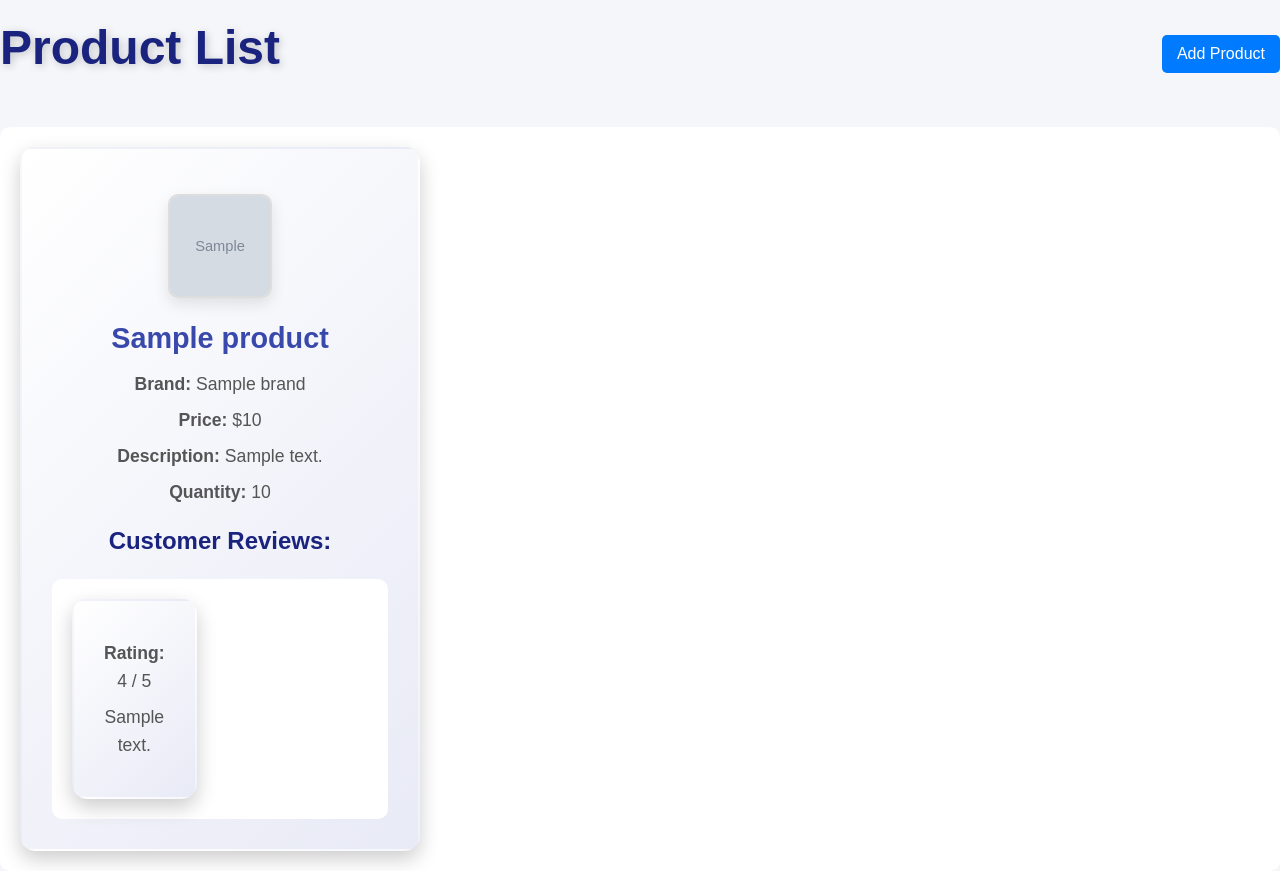
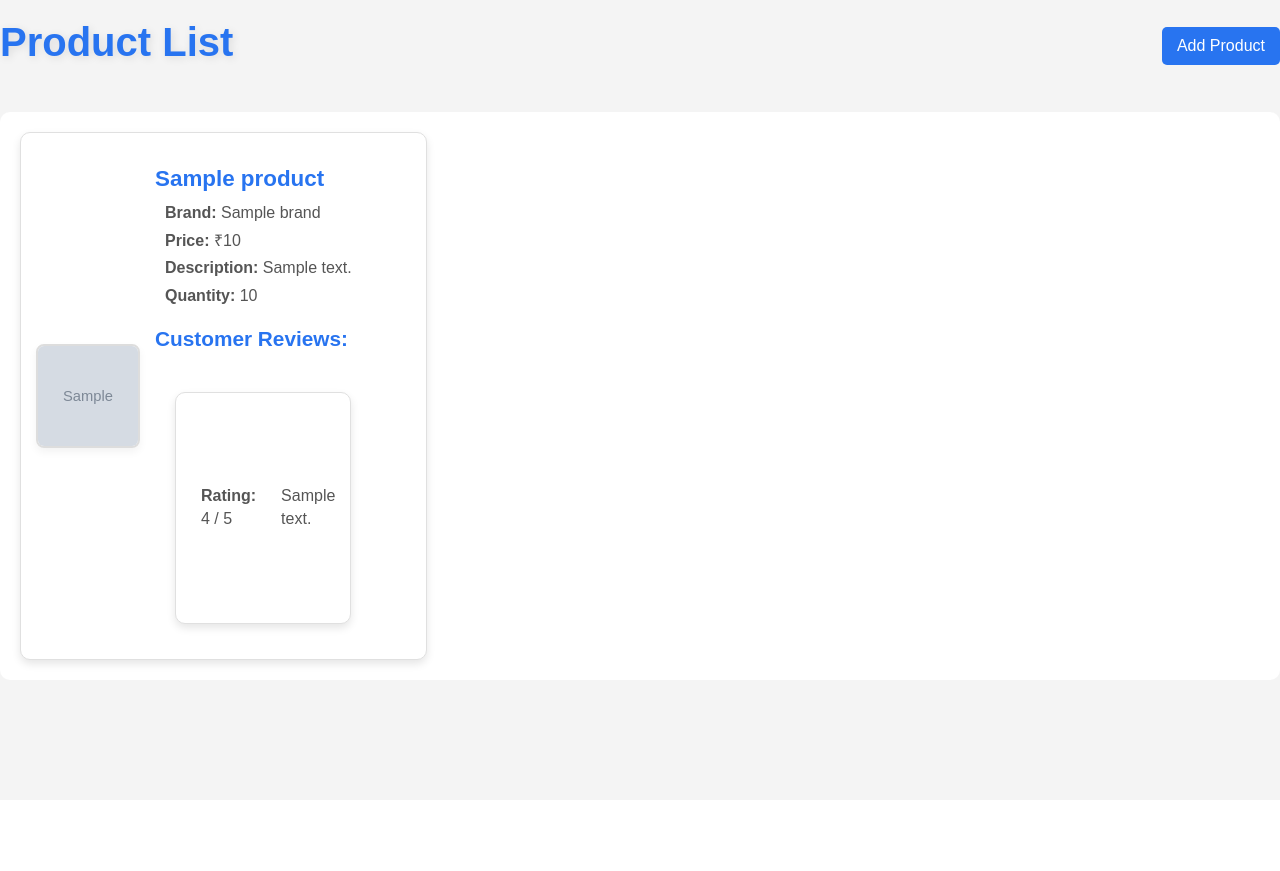
Before and after one commit to sanket-25-03/rest_mobile_sale_project, a Django app: template mobile_project/mobile_sale/templates/mobile_sale/index.html in a window 1280 px wide. After the commit the page ends 664 px from the top, so only its background shows below. Run offline with Django 3.2, Linux system fonts and the light colour scheme; the template is opened without the code that fills it: most values are stand-ins (such as "Sample title", 1, 10 or a date in 2020); grey boxes marked "Sample" are stand-in pictures.

Commit message:
comments removed

```diff
--- a/mobile_project/mobile_sale/static/css/styles.css
+++ b/mobile_project/mobile_sale/static/css/styles.css
@@ -1,84 +1,84 @@
-/* Global Styles */
 body {
     font-family: 'Poppins', Arial, sans-serif;
-    background-color: #f4f6f9; /* Light grey background for the whole page */
+    background-color: #f4f4f4;
     margin: 0;
     padding: 0;
     color: #333;
 }
 
-
 h1 {
     text-align: center;
-    color: #1a237e;
-    font-size: 3em;
+    color: #2874f0;
+    font-size: 2.5em;
     margin-top: 20px;
-    text-shadow: 2px 2px 8px rgba(0, 0, 0, 0.2);
+    text-shadow: 2px 2px 8px rgba(0, 0, 0, 0.1);
     animation: fadeIn 1.5s ease-in-out;
 }
 
-/* Product List Styles */
 ul {
     list-style-type: none;
     padding: 0;
     margin: 0;
     display: grid;
-    grid-template-columns: repeat(3, 1fr); /* 3 items per row */
-    gap: 20px; /* Space between items */
+    grid-template-columns: repeat(3, 1fr);
+    gap: 20px;
     margin-top: 20px;
-    background-color: #ffffff; /* White background for the product list */
-    padding: 20px; /* Padding around the list */
-    border-radius: 10px; /* Rounded corners */
+    background-color: #ffffff;
+    padding: 20px;
+    border-radius: 10px;
+    max-width: 100%;
 }
 
 li {
-    background: linear-gradient(135deg, #ffffff, #e8eaf6);
-    padding: 30px;
-    border-radius: 15px;
-    box-shadow: 0 8px 20px rgba(0, 0, 0, 0.2);
-    transition: transform 0.3s, box-shadow 0.3s, background 0.3s;
-    border: 2px solid transparent;
+    background-color: #fff;
+    padding: 15px;
+    border-radius: 10px;
+    box-shadow: 0 4px 8px rgba(0, 0, 0, 0.1);
+    transition: transform 0.3s, box-shadow 0.3s;
+    border: 1px solid #e0e0e0;
     max-width: 100%;
-    text-align: center;
-    background-color: #f9f9f9; /* Light grey background for each item */
+    text-align: left;
+    display: flex;
+    align-items: center;
+    min-height: 200px;
+    gap: 15px;
 }
 
 li:hover {
     transform: translateY(-5px);
-    box-shadow: 0 10px 25px rgba(0, 0, 0, 0.3);
-    border: 2px solid #3949ab;
-    background: linear-gradient(135deg, #f3e5f5, #ede7f6);
+    box-shadow: 0 10px 25px rgba(0, 0, 0, 0.2);
+    border-color: #2874f0;
 }
 
 h2 {
-    font-size: 1.8em;
-    color: #3949ab;
-    margin-bottom: 15px;
+    font-size: 1.4em;
+    color: #2874f0;
+    margin-bottom: 10px;
 }
 
 p {
-    margin: 8px 0;
-    font-size: 1.1em;
+    margin: 5px 0;
+    font-size: 1em;
     color: #555;
-    line-height: 1.6;
+    line-height: 1.4;
+    margin-left: 10px;
 }
 
 img {
     display: block;
-    margin: 15px auto;
-    border-radius: 10px;
-    max-width: 100%;
+    max-width: 100px;
     height: 100px;
     width: 100px;
+    border-radius: 8px;
     border: 2px solid #ddd;
-    box-shadow: 0 6px 15px rgba(0, 0, 0, 0.1);
+    box-shadow: 0 4px 8px rgba(0, 0, 0, 0.05);
+    object-fit: cover;
 }
 
-/* Reviews Section */
 h3 {
     margin-top: 20px;
-    font-size: 1.5em;
-    color: #1a237e;
+    font-size: 1.3em;
+    color: #2874f0;
 }
 
 .no-data {
@@ -180,7 +178,7 @@ button:hover {
 .add-product-link {
     text-decoration: none;
     color: white;
-    background-color: #007bff;
+    background-color: #2874f0;
     padding: 10px 15px;
     border-radius: 5px;
 }
--- a/mobile_project/mobile_sale/templates/mobile_sale/index.html
+++ b/mobile_project/mobile_sale/templates/mobile_sale/index.html
@@ -12,7 +12,6 @@
     <ul>
         {% for product in products %}
             <li class="product-item">
-                <!-- Product Image and Name -->
                 <div class="product-image">
                     {% if product.prod_image %}
                         <img src="{{ product.prod_image.url }}" alt="{{ product.name }}">
@@ -23,15 +22,13 @@
                 <div class="product-details">
                     <h2 class="product-name">{{ product.name }}</h2>
                     <p class="product-brand"><strong>Brand:</strong> {{ product.brand }}</p>
-                    <p class="product-price"><strong>Price:</strong> ${{ product.price }}</p>
+                    <p class="product-price"><strong>Price:</strong> ₹{{ product.price }}</p>
                     <p class="product-description"><strong>Description:</strong> {{ product.description }}</p>
                     <p class="product-quantity"><strong>Quantity:</strong> {{ product.quantity }}</p>
-                </div>
-
-                <!-- Reviews Section -->
-                <div class="product-reviews">
-                    <h3>Customer Reviews:</h3>
-                    {% include 'partials/reviews.html' with reviews=product.reviews.all %}
+                    <div class="product-reviews">
+                        <h3>Customer Reviews:</h3>
+                        {% include 'partials/reviews.html' with reviews=product.reviews.all %}
+                    </div>
                 </div>
             </li>
         {% endfor %}
```
Also changed, not shown: other parts of mobile_project/mobile_sale/static/css/styles.css (+25 -28 lines).
